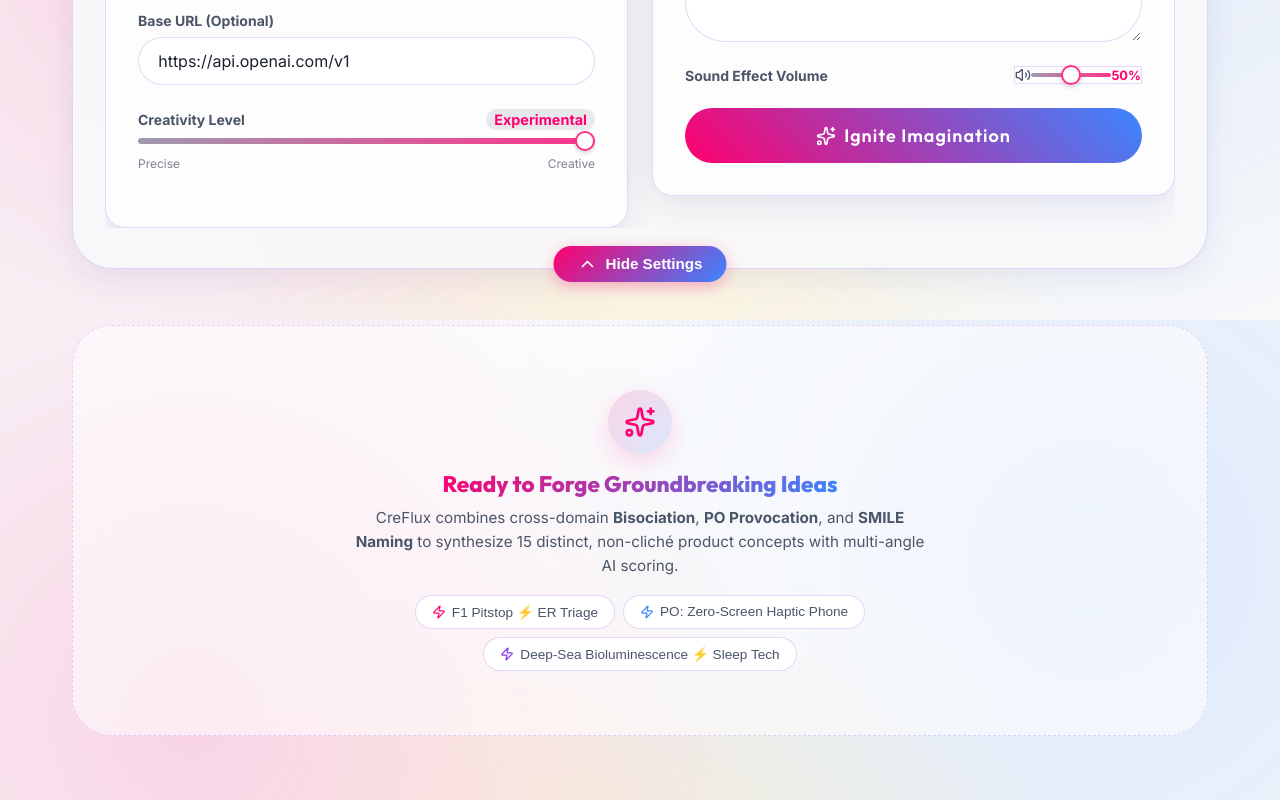
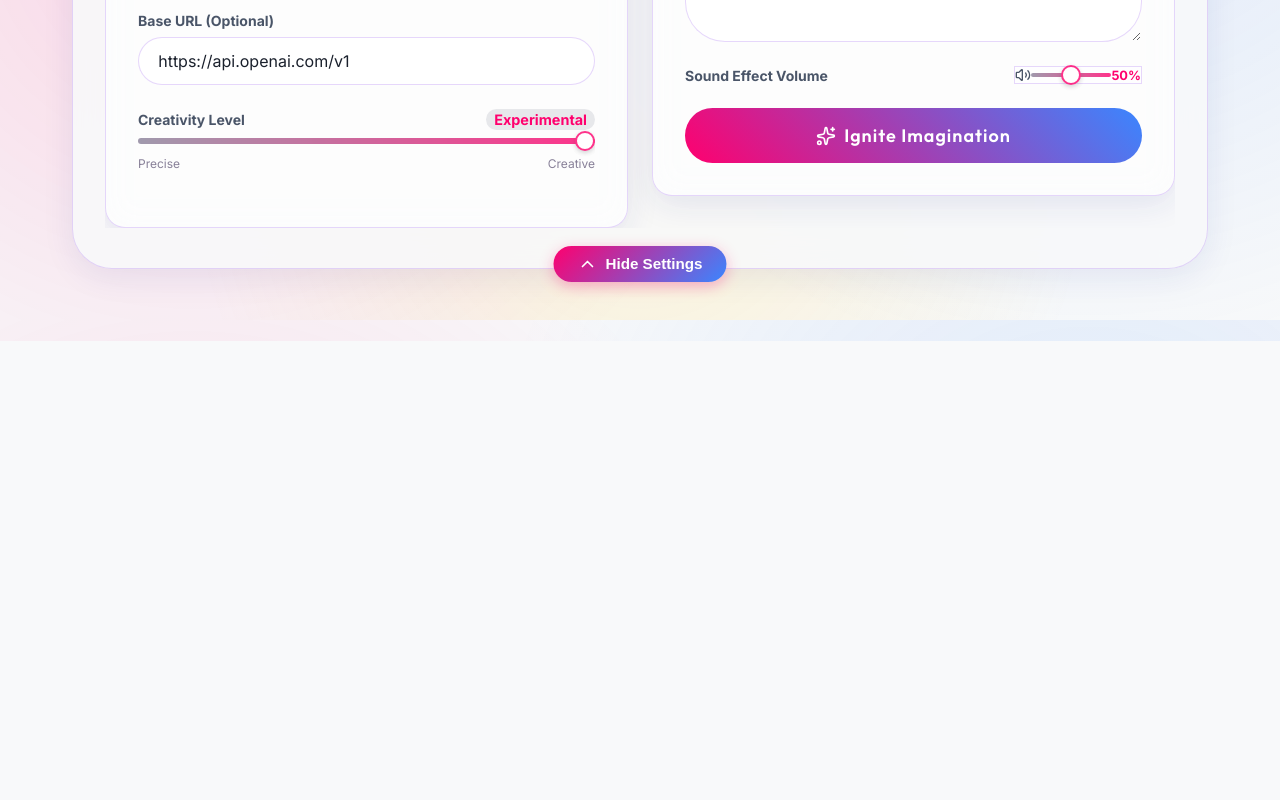
Before and after one commit to boriisyun-stack/CreFlux, a React (Vite) app: page / in a window 1280 px wide. Shown: the part 480-1280 px from the top of the page. After the commit the page ends 821 px from the top, so only its background shows below. Built offline with nearby package versions, Linux system fonts and the light colour scheme.

Commit message:
refactor: remove empty state placeholder card from main view

```diff
--- a/src/App.jsx
+++ b/src/App.jsx
@@ -16,7 +16,6 @@ import {
   ArrowUpDown,
   Trash2,
   CheckCheck,
-  Zap,
 } from 'lucide-react';
 import { styled, globalStyles, keyframes } from './stitches.config';
 import { getRandomPrompt } from './lib/prompts';
@@ -895,64 +894,6 @@ const ToolbarButton = styled('button', {
         }
       }
     }
-  }
-});
-
-const EmptyState = styled('div', {
-  display: 'flex',
-  flexDirection: 'column',
-  alignItems: 'center',
-  justifyContent: 'center',
-  textAlign: 'center',
-  padding: '4rem 2rem',
-  background: 'rgba(255, 255, 255, 0.55)',
-  backdropFilter: 'blur(16px)',
-  border: '1px dashed $border',
-  borderRadius: '$6',
-  marginTop: '$3',
-  marginBottom: '$5',
-  animation: `${slideUp} 0.4s ease`,
-});
-
-const EmptyIconGlow = styled('div', {
-  width: '64px',
-  height: '64px',
-  borderRadius: '$round',
-  background: 'linear-gradient(135deg, rgba(255, 0, 110, 0.15), rgba(58, 134, 255, 0.15))',
-  display: 'flex',
-  alignItems: 'center',
-  justifyContent: 'center',
-  color: '$primary',
-  marginBottom: '$3',
-  boxShadow: '0 8px 24px rgba(255, 0, 110, 0.15)',
-});
-
-const PromptChips = styled('div', {
-  display: 'flex',
-  flexWrap: 'wrap',
-  gap: '$2',
-  justifyContent: 'center',
-  marginTop: '$3',
-  maxWidth: '700px',
-});
-
-const PromptChip = styled('button', {
-  background: 'white',
-  border: '1px solid $border',
-  borderRadius: '$round',
-  padding: '0.5rem 1rem',
-  fontSize: '0.85rem',
-  color: '$textMuted',
-  cursor: 'pointer',
-  transition: 'all 0.2s cubic-bezier(0.16, 1, 0.3, 1)',
-  display: 'flex',
-  alignItems: 'center',
-  gap: '6px',
-  '&:hover': {
-    borderColor: '$primary',
-    color: '$primary',
-    transform: 'translateY(-2px)',
-    boxShadow: '0 4px 12px rgba(255, 0, 110, 0.15)',
   }
 });
 
@@ -1837,31 +1778,6 @@ export default function App() {
                 )}
               </>
             )}
-
-            {!isGenerating && results.length === 0 && (
-              <EmptyState>
-                <EmptyIconGlow>
-                  <Sparkles size={32} />
-                </EmptyIconGlow>
-                <h3 style={{ fontSize: '1.4rem', fontWeight: 700, marginBottom: '0.5rem', background: 'linear-gradient(135deg, #FF006E, #3A86FF)', WebkitBackgroundClip: 'text', WebkitTextFillColor: 'transparent' }}>
-                  Ready to Forge Groundbreaking Ideas
-                </h3>
-                <p style={{ color: 'var(--colors-textMuted)', maxWidth: '580px', lineHeight: 1.6, fontSize: '0.95rem' }}>
-                  CreFlux combines cross-domain <strong>Bisociation</strong>, <strong>PO Provocation</strong>, and <strong>SMILE Naming</strong> to synthesize 15 distinct, non-cliché product concepts with multi-angle AI scoring.
-                </p>
-                <PromptChips>
-                  <PromptChip onClick={() => { handlePromptChange("Apply Bisociation: Collide Formula 1 Pitstop mechanics with Emergency Room Triage for zero-latency patient care."); handleCatalystModeChange('bisociation'); }}>
-                    <Zap size={14} color="#FF006E" /> F1 Pitstop ⚡ ER Triage
-                  </PromptChip>
-                  <PromptChip onClick={() => { handlePromptChange("PO: What if smartphones had zero screens and communicated purely through micro-haptic resonance?"); handleCatalystModeChange('provocation'); }}>
-                    <Zap size={14} color="#3A86FF" /> PO: Zero-Screen Haptic Phone
-                  </PromptChip>
-                  <PromptChip onClick={() => { handlePromptChange("SMILE Naming Lab: Create 15 high-market-value sleep technology concepts inspired by Deep-Sea Bioluminescence."); handleCatalystModeChange('naming'); }}>
-                    <Zap size={14} color="#8338EC" /> Deep-Sea Bioluminescence ⚡ Sleep Tech
-                  </PromptChip>
-                </PromptChips>
-              </EmptyState>
-            )}
           </main>
         </AppContainer>
       </RootContainer>
```
Also changed, not shown: 3 other files (tests, documents, lock files or other folders).
